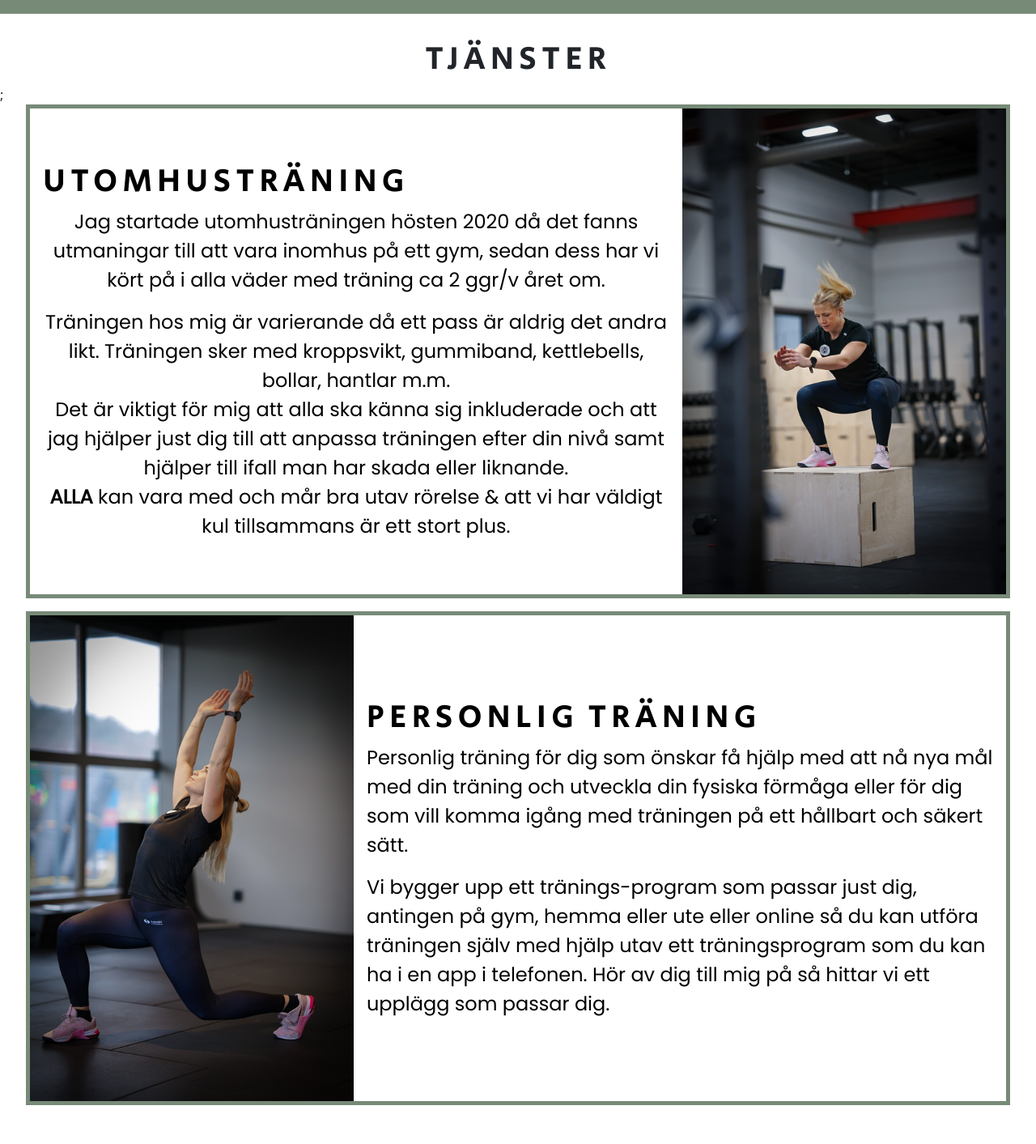
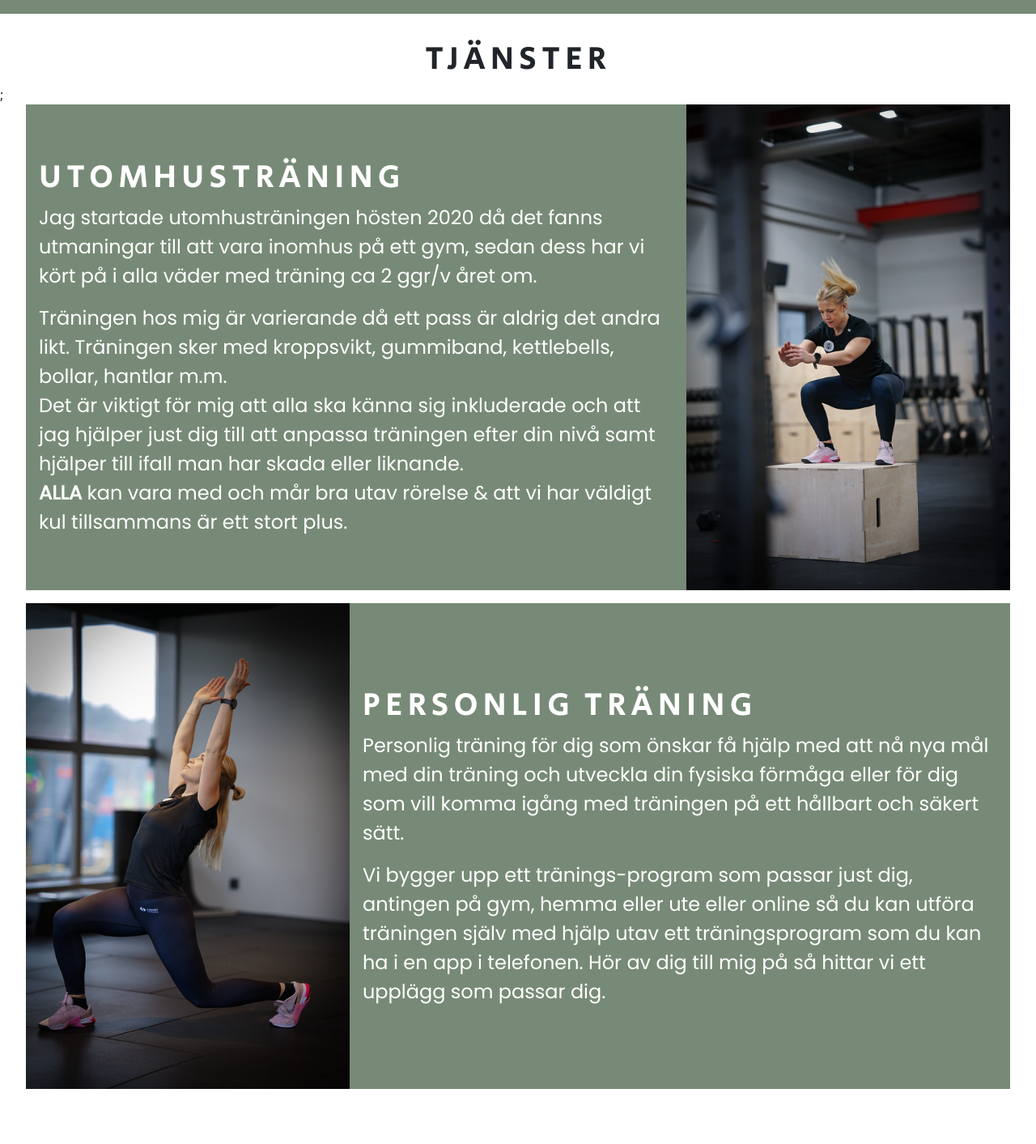
Before and after one commit to JannieBackman/examensarbete, a React (Create React App) app: page / in a window 1280 px wide. Shown: the part 847-2260 px from the top of the page at 81% size. Built offline with nearby package versions, Linux system fonts and the light colour scheme.

Commit message:
fixed footer form

```diff
--- a/src/components/Footer.css
+++ b/src/components/Footer.css
@@ -1,8 +1,31 @@
-.footer-container {
+.footer-sm {
+  background-color: white;
+  display: flex;
+  flex-direction: column;
+  justify-content: center;
+  align-items: center;
+  gap: 0.5rem;
+  padding: 1rem;
 }
 
+.footer-sm a {
+  padding-left: 0.5rem;
+}
+.footer-bottom {
+  display: flex;
+
+  justify-content: center;
+}
 .copyright {
-  text-align: center;
-  background-color: black;
-  color: white;
+  background-color: white;
+  color: black;
 }
+
+@media (min-width: 790px) {
+  .copyright {
+    font-size: 1.5rem;
+
+    background-color: white;
+    color: black;
+  }
+}
--- a/src/components/Footer.jsx
+++ b/src/components/Footer.jsx
@@ -1,36 +1,67 @@
-import "./Footer.css";
-import dumbell1 from "./assets/dumbell1.jpg";
-import Form from "./form";
-import Socials from "./socials";
+import './Footer.css';
+import dumbell1 from './assets/dumbell1.jpg';
+import Form from './form';
+import Socials from './socials';
+import { React, useEffect, useState } from 'react';
+import fb from './assets/fb.png';
+import ig from './assets/ig.png';
 
 function Footer() {
+  const [isMobile, setIsMobile] = useState(
+    window.matchMedia('(max-width: 1020px)').matches
+  );
+  useEffect(() => {
+    window
+      .matchMedia('(max-width: 1020px)')
+      .addEventListener('change', (e) => setIsMobile(e.matches));
+  }, []);
   return (
-    <div className='footer-container' id='contact-section'>
-      <div style={{ display: "flex" }}>
+    <div className="footer-container" id="contact-section">
+      {!isMobile ? (
+        <div style={{ display: 'flex' }}>
           <div
             style={{
-            width: "50%",
-            position: "relative",
+              width: '50%',
+              position: 'relative',
             }}
           >
             <img
               src={dumbell1}
-            alt='dumbell'
+              alt="dumbell"
               style={{
-              width: "100%",
-              height: "100%",
-              objectFit: "fill",
+                width: '100%',
+                height: '100%',
+                objectFit: 'fill',
               }}
             />
 
             <Socials />
           </div>
-        <div style={{ background: "#778a77", width: "50%" }}>
+          <div style={{ background: '#778a77', width: '50%' }}>
             <Form />
           </div>
         </div>
-      <div className='copyright'>
+      ) : (
+        <div>
+          <div style={{ background: '#778a77', padding: '2rem' }}>
+            <Form />
+          </div>
+          <div className="footer-sm">
+            <div>
+              <a href="/instagram">
+                <img src={ig} alt="instagram" width={50} />
+              </a>
+              <a href="facebook">
+                <img src={fb} alt="facebook" width={48} />
+              </a>
+            </div>
+          </div>
+        </div>
+      )}
+      <div className="footer-bottom">
+        <div className="copyright">
           <span>Copyright © 2023 boostbyjossan</span>
+        </div>
       </div>
     </div>
   );
--- a/src/components/Products.css
+++ b/src/components/Products.css
@@ -174,16 +174,15 @@
     gap: 1rem;
   }
   .outdoor-text {
-    text-align: center;
+    text-align: start;
     padding: 1rem;
     font-size: 1.5rem;
   }
 
   .outdoor-content {
     width: 100%;
-    background-color: #fff;
-    color: black;
-    border: solid 5px #778a77;
+    color: #fff;
+    background-color: #778a77;
   }
   .outdoor-content img {
     height: 600px;
@@ -198,9 +197,9 @@
   .pt-content {
     flex-direction: row-reverse;
     width: 100%;
-    background-color: #fff;
-    color: black;
-    border: solid 5px #778a77;
+    width: 100%;
+    color: #fff;
+    background-color: #778a77;
   }
   .pt-content h2 {
     font-size: 2.5rem;
--- a/src/components/form.jsx
+++ b/src/components/form.jsx
@@ -43,11 +43,12 @@ function Form() {
           style={{
             display: 'flex',
             padding: '1rem 0',
-            justifyContent: 'center',
+            flexDirection: 'row',
+            justifyContent: 'start',
           }}
         >
+          <input type="checkbox" {...register('isValid', { required: true })} />
           <label>Godkänn att din information skickas till företaget</label>
-          <input type="checkbox" {...register('isValid', { required: true })} />
           {errors.message && <span className="err-msg"> *</span>}
         </div>
         <input type="submit" />
```
Lines whose indentation alone changed are shown as unchanged.
